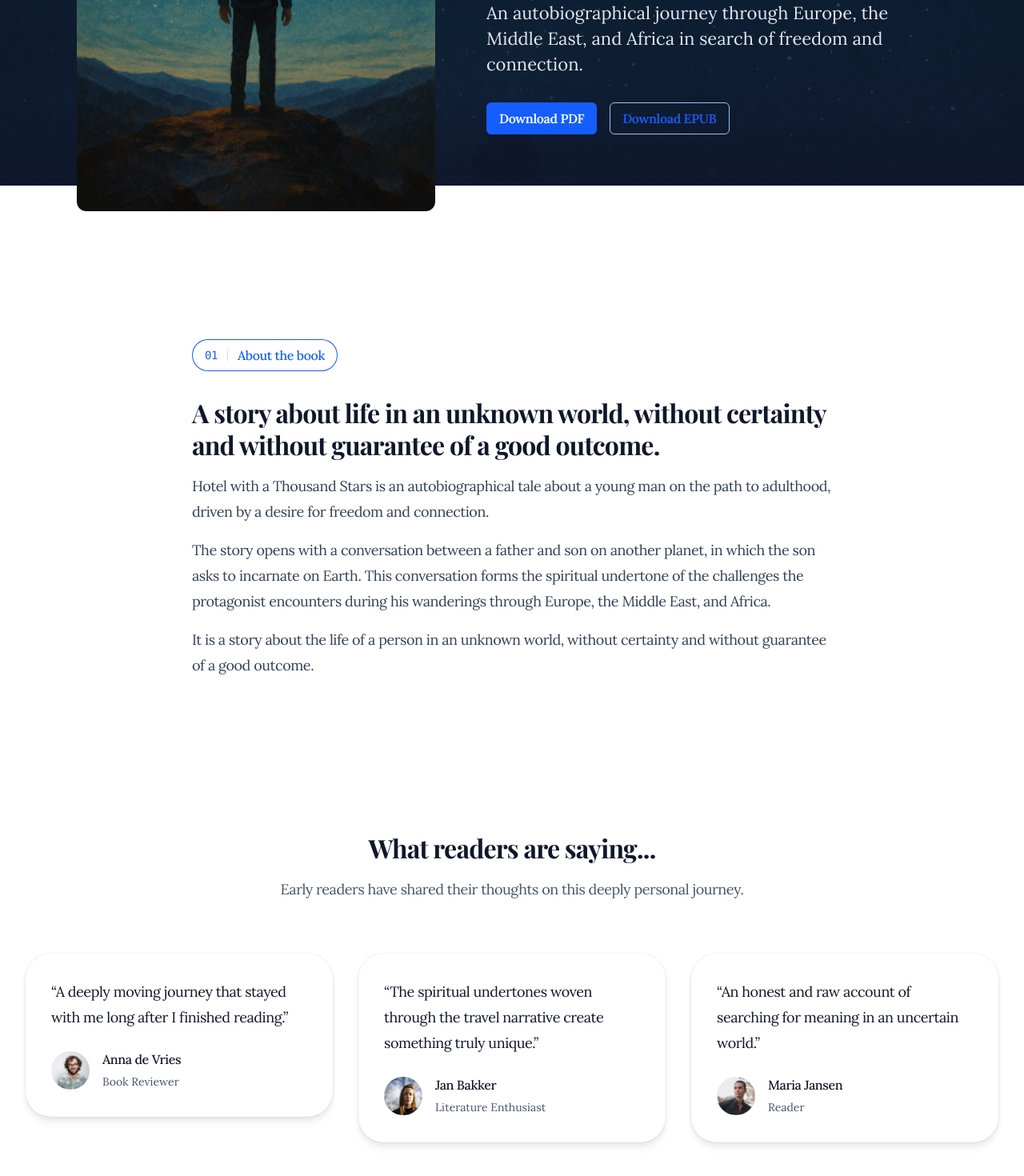
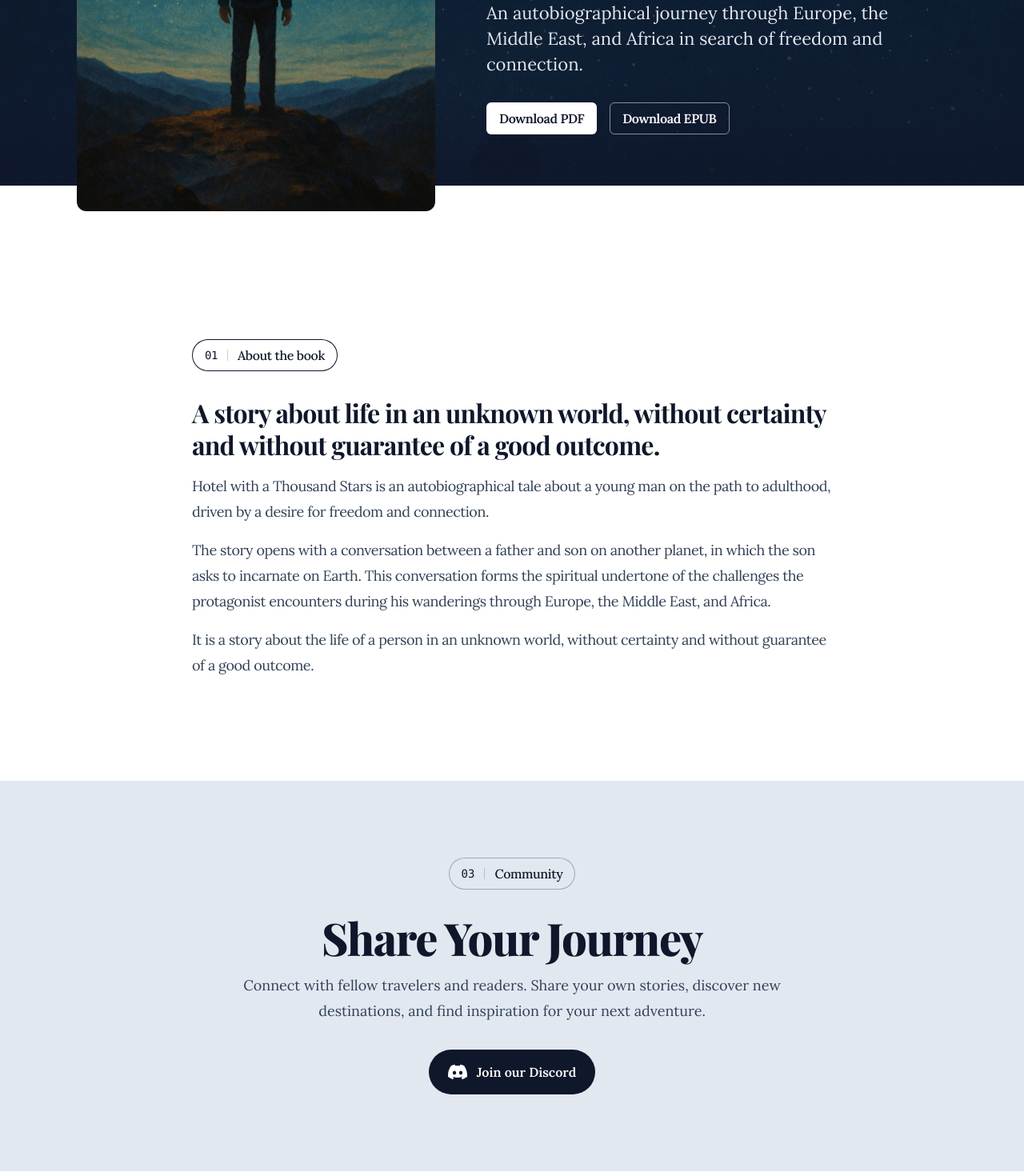
Before and after one commit to robanreuvers/louishenderiks, a Next.js app: page /en in a window 1280 px wide. Shown: the part 600-2070 px from the top of the page at 80% size. Built offline with nearby package versions, Linux system fonts and the light colour scheme; a web font is replaced by a local one.

Commit message:
Add Community section, update styles across components for design consistency, and refine translations

```diff
--- a/messages/en.json
+++ b/messages/en.json
@@ -29,6 +29,12 @@
     "subtitle": "Early readers have shared their thoughts on this deeply personal journey.",
     "readMore": "Read more testimonials"
   },
+  "community": {
+    "label": "Community",
+    "title": "Share Your Journey",
+    "description": "Connect with fellow travelers and readers. Share your own stories, discover new destinations, and find inspiration for your next adventure.",
+    "joinDiscord": "Join our Discord"
+  },
   "footer": {
     "copyright": "Copyright",
     "allRightsReserved": "All rights reserved."
--- a/messages/nl.json
+++ b/messages/nl.json
@@ -8,7 +8,7 @@
     "subtitle": "Een autobiografische reis door Europa, het Midden-Oosten en Afrika op zoek naar vrijheid en verbondenheid.",
     "downloadPdf": "Download PDF",
     "downloadEpub": "Download EPUB",
-    "freeBook": "Gratis boek"
+    "freeBook": "Download online"
   },
   "introduction": {
     "label": "Over het boek",
@@ -20,7 +20,7 @@
   "author": {
     "label": "Auteur",
     "name": "Louis Henderiks",
-    "title": "Hallo, ik ben Louis Henderiks, de auteur van 'Hotel met Duizend Sterren'.",
+    "title": "Ik ben Louis Henderiks, de auteur van 'Hotel met Duizend Sterren'.",
     "bio": "Louis Henderiks (1961) was in zijn jonge jaren veel onderweg. Daarna probeerde hij een normaal leven op te bouwen, wat maar matig lukte. Schrijven kwam later, na het overlijden van zijn vader. Dit boek is zijn literaire debuut.",
     "followOn": "Volg op X"
   },
@@ -28,6 +28,12 @@
     "title": "Wat lezers zeggen...",
     "subtitle": "Vroege lezers hebben hun gedachten gedeeld over deze diep persoonlijke reis.",
     "readMore": "Lees meer recensies"
+  },
+  "community": {
+    "label": "Community",
+    "title": "Deel jouw reis",
+    "description": "Maak contact met medereizigers en lezers. Deel je eigen verhalen, ontdek nieuwe bestemmingen en vind inspiratie voor je volgende avontuur.",
+    "joinDiscord": "Word lid van onze Discord"
   },
   "footer": {
     "copyright": "Copyright",
--- a/src/app/[locale]/not-found.tsx
+++ b/src/app/[locale]/not-found.tsx
@@ -21,7 +21,7 @@ export default function NotFound() {
         </p>
         <Link
           href="/"
-          className="mt-6 text-base font-medium text-blue-600 hover:text-blue-800"
+          className="mt-6 text-base font-medium text-slate-600 hover:text-slate-800"
         >
           Go back home <span aria-hidden="true">&rarr;</span>
         </Link>
--- a/src/app/[locale]/page.tsx
+++ b/src/app/[locale]/page.tsx
@@ -1,6 +1,7 @@
 import { setRequestLocale } from 'next-intl/server'
 
 import { Author } from '@/components/Author'
+import { Community } from '@/components/Community'
 import { Footer } from '@/components/Footer'
 import { Hero } from '@/components/Hero'
 import { Introduction } from '@/components/Introduction'
@@ -18,8 +19,9 @@ export default async function Home({
     <>
       <Hero />
       <Introduction />
+      <Community />
+      <Author />
       <Testimonials />
-      <Author />
       <Footer />
     </>
   )
--- a/src/components/Button.tsx
+++ b/src/components/Button.tsx
@@ -12,14 +12,12 @@ const variantStyles = {
   solid: {
     slate:
       'bg-slate-900 text-white hover:bg-slate-700 focus-visible:outline-2 focus-visible:outline-offset-2 focus-visible:outline-slate-900 active:bg-slate-700 active:text-white/80 disabled:opacity-30 disabled:hover:bg-slate-900',
-    blue: 'bg-blue-600 text-white hover:bg-blue-500 focus-visible:outline-2 focus-visible:outline-offset-2 focus-visible:outline-blue-600 active:bg-blue-700 active:text-white/80 disabled:opacity-30 disabled:hover:bg-blue-600',
     white:
-      'bg-white text-blue-600 hover:text-blue-700 focus-visible:text-blue-900 focus-visible:outline-2 focus-visible:outline-offset-2 focus-visible:outline-white active:bg-blue-50 active:text-blue-900/80 disabled:opacity-40 disabled:hover:text-blue-600',
+      'bg-white text-slate-900 hover:text-slate-700 focus-visible:text-slate-900 focus-visible:outline-2 focus-visible:outline-offset-2 focus-visible:outline-white active:bg-slate-50 active:text-slate-900/80 disabled:opacity-40 disabled:hover:text-slate-900',
   },
   outline: {
     slate:
       'border-slate-200 text-slate-900 hover:border-slate-300 hover:bg-slate-50 focus-visible:outline-2 focus-visible:outline-offset-2 focus-visible:outline-slate-600 active:border-slate-200 active:bg-slate-50 active:text-slate-900/70 disabled:opacity-40 disabled:hover:border-slate-200 disabled:hover:bg-transparent',
-    blue: 'border-blue-300 text-blue-600 hover:border-blue-400 hover:bg-blue-50 focus-visible:outline-2 focus-visible:outline-offset-2 focus-visible:outline-blue-600 active:text-blue-600/70 disabled:opacity-40 disabled:hover:border-blue-300 disabled:hover:bg-transparent',
     white:
       'border-white/50 text-white hover:border-white hover:bg-white/10 focus-visible:outline-2 focus-visible:outline-offset-2 focus-visible:outline-white active:text-white/70 disabled:opacity-40 disabled:hover:border-white/50 disabled:hover:bg-transparent',
   },
--- /dev/null
+++ b/src/components/Community.tsx
@@ -0,0 +1,49 @@
+import Link from 'next/link'
+import { useTranslations } from 'next-intl'
+
+import { SectionHeading } from '@/components/SectionHeading'
+
+function DiscordIcon(props: React.ComponentPropsWithoutRef<'svg'>) {
+  return (
+    <svg aria-hidden="true" viewBox="0 0 24 24" {...props}>
+      <path d="M20.317 4.37a19.791 19.791 0 0 0-4.885-1.515.074.074 0 0 0-.079.037c-.21.375-.444.864-.608 1.25a18.27 18.27 0 0 0-5.487 0 12.64 12.64 0 0 0-.617-1.25.077.077 0 0 0-.079-.037A19.736 19.736 0 0 0 3.677 4.37a.07.07 0 0 0-.032.027C.533 9.046-.32 13.58.099 18.057a.082.082 0 0 0 .031.057 19.9 19.9 0 0 0 5.993 3.03.078.078 0 0 0 .084-.028 14.09 14.09 0 0 0 1.226-1.994.076.076 0 0 0-.041-.106 13.107 13.107 0 0 1-1.872-.892.077.077 0 0 1-.008-.128 10.2 10.2 0 0 0 .372-.292.074.074 0 0 1 .077-.01c3.928 1.793 8.18 1.793 12.062 0a.074.074 0 0 1 .078.01c.12.098.246.198.373.292a.077.077 0 0 1-.006.127 12.299 12.299 0 0 1-1.873.892.077.077 0 0 0-.041.107c.36.698.772 1.362 1.225 1.993a.076.076 0 0 0 .084.028 19.839 19.839 0 0 0 6.002-3.03.077.077 0 0 0 .032-.054c.5-5.177-.838-9.674-3.549-13.66a.061.061 0 0 0-.031-.03zM8.02 15.33c-1.183 0-2.157-1.085-2.157-2.419 0-1.333.956-2.419 2.157-2.419 1.21 0 2.176 1.096 2.157 2.42 0 1.333-.956 2.418-2.157 2.418zm7.975 0c-1.183 0-2.157-1.085-2.157-2.419 0-1.333.955-2.419 2.157-2.419 1.21 0 2.176 1.096 2.157 2.42 0 1.333-.946 2.418-2.157 2.418z" />
+    </svg>
+  )
+}
+
+export function Community() {
+  const t = useTranslations('community')
+
+  return (
+    <section
+      id="community"
+      aria-labelledby="community-title"
+      className="scroll-mt-14 bg-slate-200 py-16 sm:scroll-mt-32 sm:py-20 lg:py-24"
+    >
+      <div className="mx-auto max-w-5xl px-4 sm:px-6 lg:px-8">
+        <div className="text-center">
+          <SectionHeading
+            number="3"
+            id="community-title"
+            className="!text-slate-900 !ring-slate-900/30"
+          >
+            {t('label')}
+          </SectionHeading>
+          <p className="mt-8 font-display text-4xl font-extrabold tracking-tight text-slate-900 sm:text-5xl">
+            {t('title')}
+          </p>
+          <p className="mx-auto mt-4 max-w-2xl text-lg text-slate-700">
+            {t('description')}
+          </p>
+          <Link
+            href="#"
+            className="mt-8 inline-flex items-center gap-3 rounded-full bg-slate-900 px-6 py-3 text-base font-semibold text-white transition hover:bg-slate-800"
+          >
+            <DiscordIcon className="h-6 w-6 fill-current" />
+            {t('joinDiscord')}
+          </Link>
+        </div>
+      </div>
+    </section>
+  )
+}
--- a/src/components/Hero.tsx
+++ b/src/components/Hero.tsx
@@ -44,10 +44,10 @@ export function Hero() {
             {t('subtitle')}
           </p>
           <div className="mt-8 flex flex-wrap justify-center gap-4 lg:justify-start">
-            <Button href="#download" color="blue">
+            <Button href="#download" color="white">
               {t('downloadPdf')}
             </Button>
-            <Button href="#download" variant="outline" color="blue">
+            <Button href="#download" variant="outline" color="white">
               {t('downloadEpub')}
             </Button>
           </div>
--- a/src/components/Introduction.tsx
+++ b/src/components/Introduction.tsx
@@ -12,7 +12,7 @@ export function Introduction() {
       aria-label="Introduction"
       className="pt-32 pb-16 sm:pb-20 md:pt-44 lg:pt-48 lg:pb-32"
     >
-      <Container className="text-lg tracking-tight text-slate-700">
+      <Container size="sm" className="text-lg tracking-tight text-slate-700">
         <SectionHeading number="1" id="introduction-title">
           {t('label')}
         </SectionHeading>
--- a/src/components/Pattern.tsx
+++ b/src/components/Pattern.tsx
@@ -25,9 +25,9 @@ export function Pattern({
     <svg aria-hidden="true" width={width} height={height} {...props}>
       <defs>
         <symbol id={`${id}-0`} width={size} height={size}>
-          <rect className="fill-blue-500" width={size} height={size} />
+          <rect className="fill-slate-400" width={size} height={size} />
           <circle
-            className="fill-blue-600"
+            className="fill-slate-500"
             cx={size / 2}
             cy={size / 2}
             r={size * (13 / 40)}
@@ -35,13 +35,13 @@ export function Pattern({
         </symbol>
         <symbol id={`${id}-1`} width={size} height={size}>
           <circle
-            className="fill-blue-300"
+            className="fill-slate-300"
             cx={size / 2}
             cy={size / 2}
             r={size / 2}
           />
           <rect
-            className="fill-blue-600"
+            className="fill-slate-500"
             width={size / 2}
             height={size / 2}
             x={size / 4}
--- a/src/components/SectionHeading.tsx
+++ b/src/components/SectionHeading.tsx
@@ -10,14 +10,14 @@ export function SectionHeading({
     <h2
       className={clsx(
         className,
-        'inline-flex items-center rounded-full px-4 py-1 text-blue-600 ring-1 ring-blue-600 ring-inset',
+        'inline-flex items-center rounded-full px-4 py-1 text-slate-900 ring-1 ring-slate-900 ring-inset',
       )}
       {...props}
     >
       <span className="font-mono text-sm" aria-hidden="true">
         {number.padStart(2, '0')}
       </span>
-      <span className="ml-3 h-3.5 w-px bg-blue-600/20" />
+      <span className="ml-3 h-3.5 w-px bg-slate-900/20" />
       <span className="ml-3 text-base font-medium tracking-tight">
         {children}
       </span>
--- a/src/components/Testimonials.tsx
+++ b/src/components/Testimonials.tsx
@@ -56,7 +56,7 @@ function Testimonial({
   children: React.ReactNode
 }) {
   return (
-    <figure className="rounded-4xl p-8 shadow-md ring-1 ring-slate-900/5">
+    <figure className="p-8 shadow-md ring-1 ring-slate-900/5">
       <blockquote>
         <p className="text-lg tracking-tight text-slate-900 before:content-['\201C'] after:content-['\201D']">
           {children}
```
Also changed, not shown: src/components/Author.tsx (+12 -13 lines).
